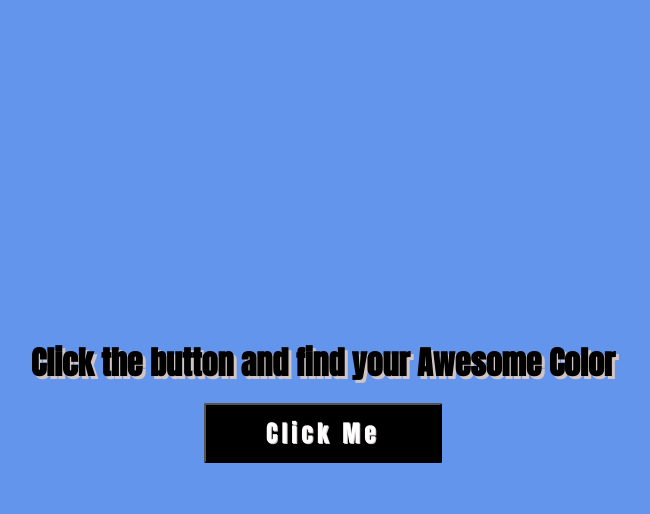
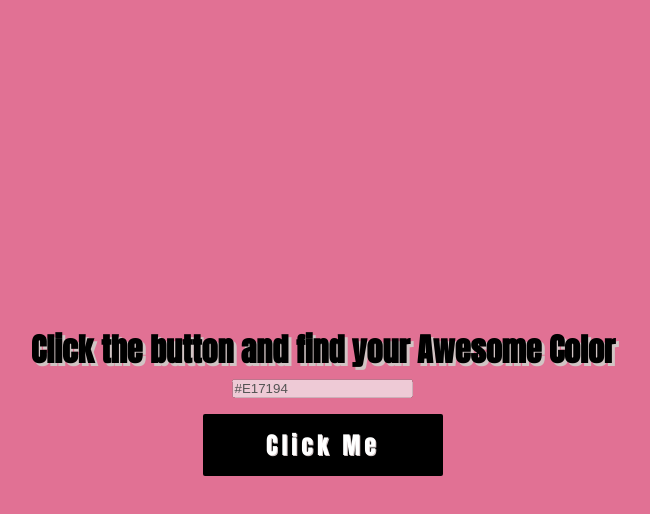
Before and after one commit to coddermoon/Color-code-generator, a plain HTML site: page index.html in a window 1280 px wide. Both pictures are taken after a click on the button "Click Me". Shown: the whole page, without its empty margins (317-967 px from the left). Drawn offline with Linux system fonts and the light colour scheme.

Commit message:
done project

```diff
--- /dev/null
+++ b/app.js
@@ -0,0 +1,13 @@
+
+function color() {
+
+    randomColorCodeGenarate()
+}
+
+function randomColorCodeGenarate() {
+    const colorNumbers = 16777216;
+    const randomColor = Math.floor(Math.random()* colorNumbers)
+    const hexColor =  '#'+randomColor.toString(16);
+    document.body.style.backgroundColor=hexColor;
+    document.getElementById('code').value = hexColor.toUpperCase()
+}
--- a/index.html
+++ b/index.html
@@ -36,7 +36,7 @@
             text-align: center;
         }
 
-        button.btn {
+      #btn {
             background: black;
             color: #fff;
             font-size: 1.5rem;
@@ -46,6 +46,13 @@
             text-shadow: 1px 1px #d1c4c4;
             font-family: 'Anton', sans-serif;
             letter-spacing: 4px;
+            cursor: pointer;
+            border: 3px solid transparent;
+            transition: .4s;
+        }
+        #btn:hover{
+            background: transparent;
+            border: 3px solid black;
         }
     </style>
 </head>
@@ -54,9 +61,13 @@
     <div class="main">
         <div class="content">
             <h1>Click the button and find your Awesome Color</h1>
-            <button class="btn">Click Me</button>
+            <input id="code" type="text" disabled placeholder="color code"><br>
+            <button id="btn" onclick="color()">Click Me</button>
         </div>
     </div>
+
+    <!--  Link JavaScript -->
+    <script src="app.js"></script>
 </body>
 
 </html>
```
